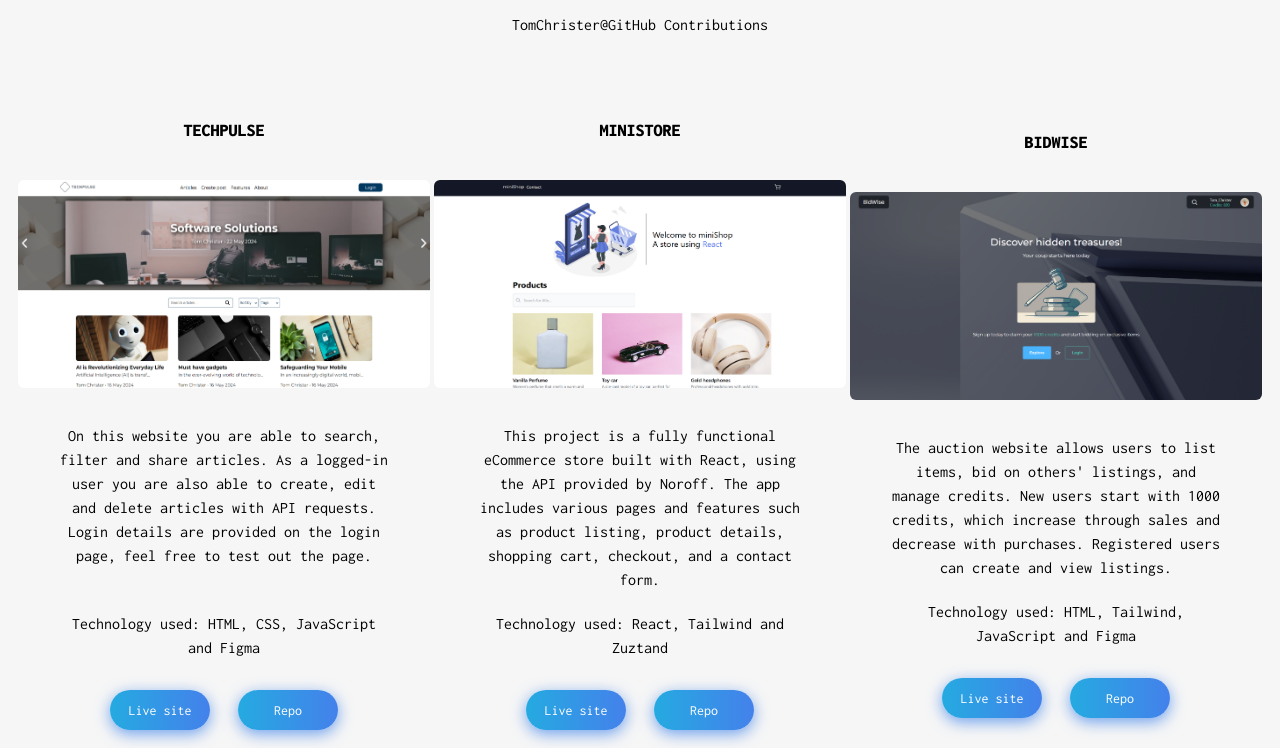
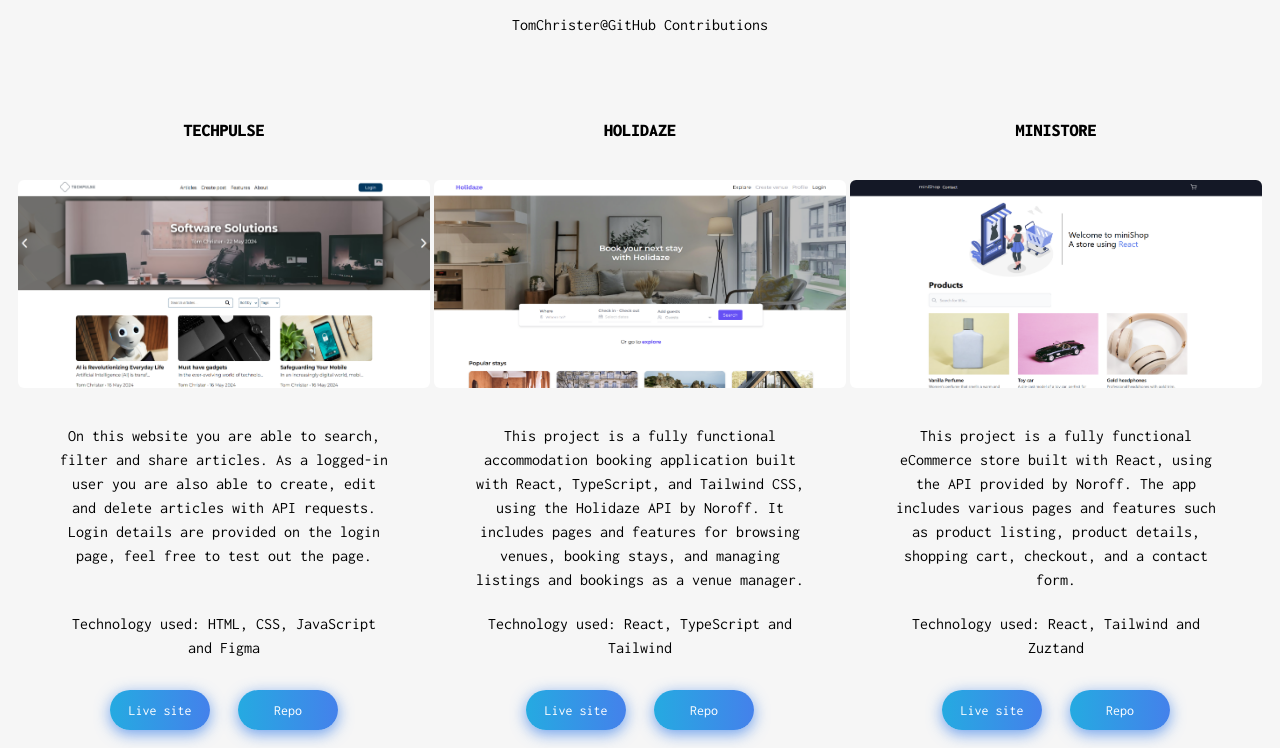
Before and after one commit to TomChrister/portfolio, a website: page index.html in a window 1280 px wide. Shown: the part 2192-2940 px from the top of the page. Drawn offline with Linux system fonts and the light colour scheme.

Commit message:
feat: added project

```diff
--- a/index.html
+++ b/index.html
@@ -181,6 +181,29 @@
                 </div>
             </div>
         </div>
+
+        <div class="card-container px-5 py-8 gap-5">
+            <span class="project-title">Holidaze</span>
+            <img src="assets/images/holidaze.png" alt="Holidaze" class="h-40 w-[442px] rounded-md lg:object-fill lg:h-52">
+            <div class="card-text gap-5">
+                <p>This project is a fully functional accommodation booking application built with React,
+                    TypeScript, and Tailwind CSS, using the Holidaze API by Noroff.
+                    It includes pages and features for browsing venues, booking stays,
+                    and managing listings and bookings as a venue manager.
+                    <br>
+                </p>
+                <p>Technology used: React, TypeScript and Tailwind</p>
+                <div class="buttons">
+                    <a href="https://holidaze-eta.vercel.app/" target="_blank">
+                        <button class="btn-hover">Live site</button>
+                    </a>
+                    <a href="https://github.com/TomChrister/holidaze" target="_blank">
+                        <button class="btn-hover">Repo</button>
+                    </a>
+                </div>
+            </div>
+        </div>
+
         <div class="card-container px-5 py-8 gap-5">
             <span class="project-title">miniStore</span>
             <img src="assets/images/ministore.png" alt="Bidwise" class="h-40 w-[442px] rounded-md lg:object-fill lg:h-52">
@@ -201,6 +224,7 @@
                 </div>
             </div>
         </div>
+
         <div class="card-container px-5 py-8 gap-5">
             <span class="project-title">Bidwise</span>
             <img src="assets/images/Bidwise.png" alt="Bidwise" class="h-40 w-[442px] rounded-md lg:object-fill lg:h-52">
@@ -221,6 +245,7 @@
                 </div>
             </div>
         </div>
+
         <div class="card-container px-5 py-8 gap-5">
             <span class="project-title">Connectly</span>
             <img src="assets/images/connectly.png" alt="Connectly"
```
Also changed, not shown: assets/images/holidaze.png (added).
